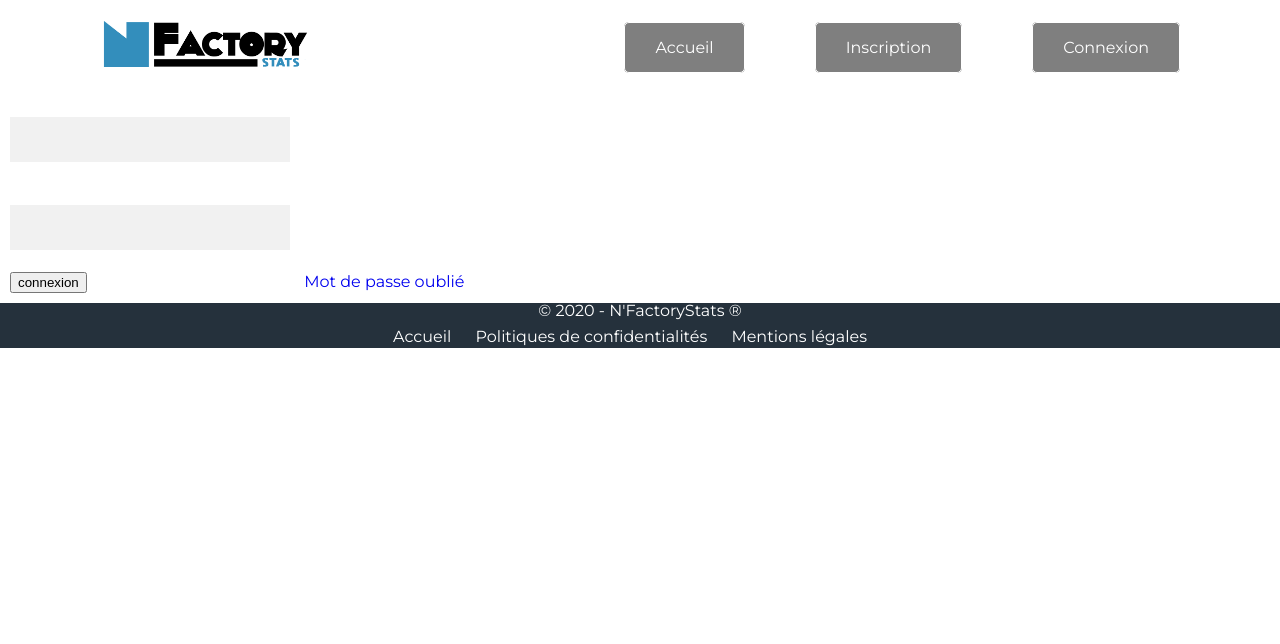
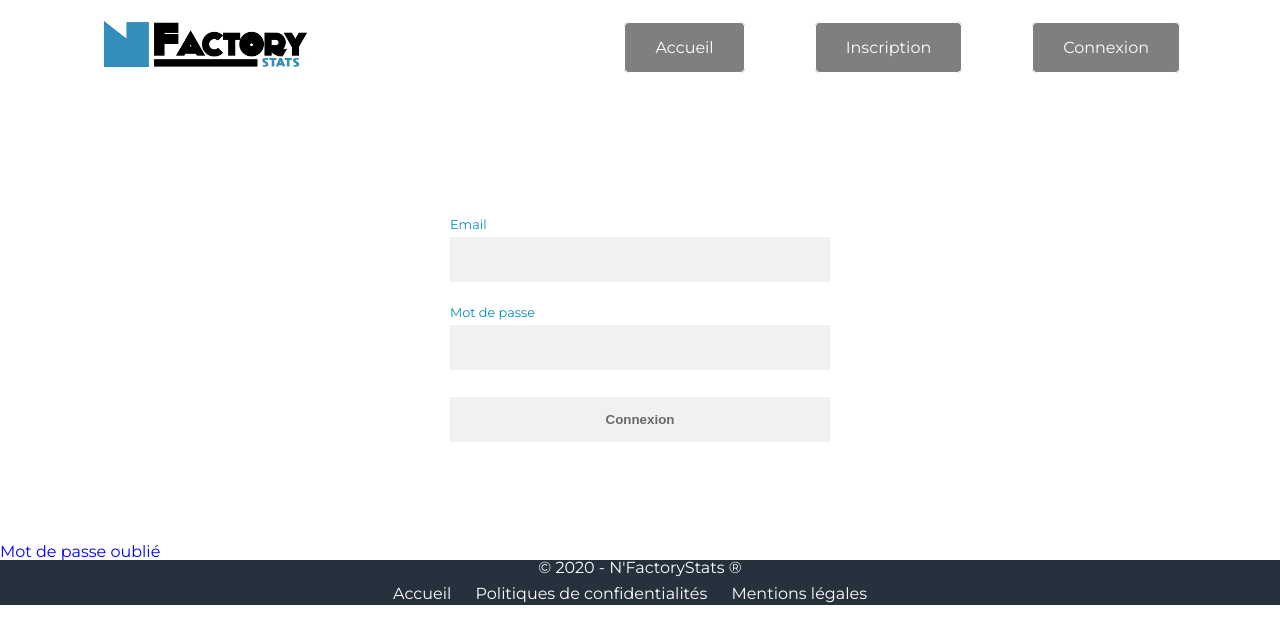
Before and after one commit to Bigo0612/N-FactoryStats, a PHP site: page /connexion.php in a window 1280 px wide. Shown: the top 644 px of the page. Run offline with PHP 8.4, Linux system fonts and the light colour scheme.

Commit message:
css des formulaires et modifs diverses dans html

```diff
--- a/asset/css/connexion.css
+++ b/asset/css/connexion.css
@@ -1,11 +1,18 @@
 .formulaires {
-    display: inline-block;
+    display: block;
     margin-left: auto;
     margin-right: auto;
-    text-align: left;
-    max-width: 300px;
+    width: 50%;
+    max-width: 400px;
     padding: 10px;
     background-color: white;
+    margin-top: 120px;
+    margin-bottom: 70px;
+}
+
+.formulaires label {
+    font-size: 0.8em;
+    color: #008ebf;
 }
 
 .formulaires input[type=text], .formulaires input[type=password] {
@@ -17,5 +24,21 @@
 }
 
 .formulaires input[type=submit] {
+    width: 100%;
+    padding: 15px;
+    margin: 5px 0 22px 0;
+    border: none;
+    background: #f1f1f1;
+    color: dimgrey;
+    font-weight: bold;
 
 }
+
+.formulaires input[type=email] {
+    width: 100%;
+    padding: 15px;
+    margin: 5px 0 22px 0;
+    border: none;
+    background: #f1f1f1;
+
+}
--- a/connexion.php
+++ b/connexion.php
@@ -51,7 +51,7 @@ include('inc/header.php');
 
     <form action="connexion.php" method="post" class="formulaires">
 
-        <label for="email">email</label>
+        <label for="email">Email</label>
         <input type="text" name="email" id="email" value="<?php if(!empty($_POST['email']))
         { echo $_POST['email']; } ?>">
         <p class="error"><?php if(!empty($errors['email'])) { echo $errors['email']; } ?></p>
@@ -59,7 +59,7 @@ include('inc/header.php');
         <label for="password">Mot de passe</label>
         <input type="password" name="password" id="password" value="">
 
-        <input type="submit" name="submitted" value="connexion">
+        <input type="submit" name="submitted" value="Connexion">
     </form>
 
     <a href="modif-mot-de-passe.php">Mot de passe oublié</a>
--- a/inscription.php
+++ b/inscription.php
@@ -87,7 +87,7 @@ include('inc/header.php');
         <input type="password" name="password1" id="password1" value="">
         <p class="error"><?php if(!empty($errors['password'])) { echo $errors['password']; } ?></p>
 
-        <label for="password2">confirmer mot de passe</label>
+        <label for="password2">Confirmer le mot de passe</label>
         <input type="password" name="password2" id="password2" value="">
 
         <label for="cgu">Conditions générales d’utilisation</label>
```
